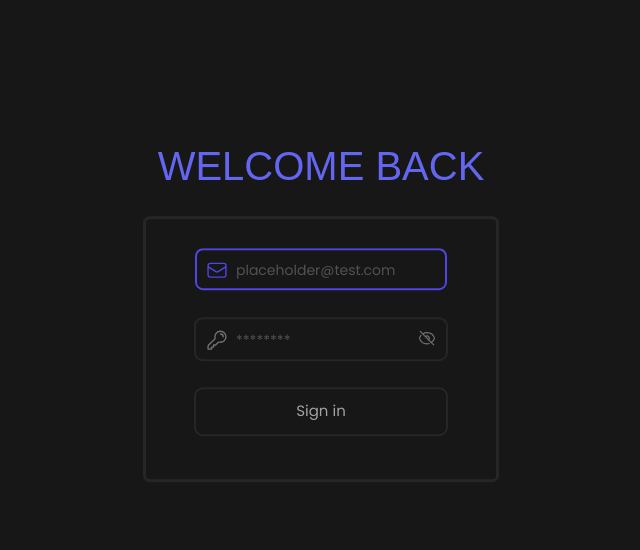
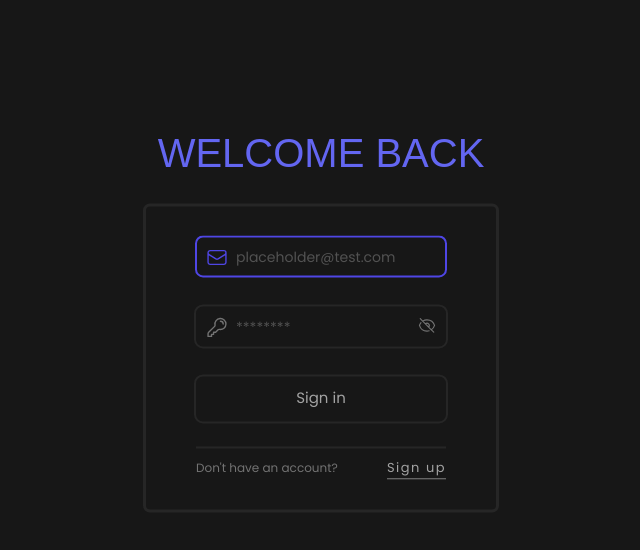
Before and after one commit to fkurusu7/bloggy-ui, a React (Vite) app: page /signin in a window 1280 px wide. Shown: the top 550 px of the page, without its empty margins (319-959 px from the left). Built offline with nearby package versions, Linux system fonts and the light colour scheme; a web font is replaced by a local one.

Commit message:
finish sign up and in functionality

```diff
--- a/src/features/auth/UserAuth.tsx
+++ b/src/features/auth/UserAuth.tsx
@@ -9,7 +9,7 @@ import {
 } from 'react-icons/hi2';
 
 import Button from '../../component/Button';
-import { useNavigate } from 'react-router-dom';
+import { Link, useNavigate } from 'react-router-dom';
 import toast from 'react-hot-toast';
 
 type UserAuthProps = {
@@ -94,8 +94,6 @@ function UserAuth({ type }: UserAuthProps) {
   };
 
   const getFieldError = (fieldName: string): string | undefined => {
-    console.log(fieldName, errors);
-
     return errors.find((error) => error.field === fieldName)?.message;
   };
 
@@ -125,11 +123,12 @@ function UserAuth({ type }: UserAuthProps) {
       });
 
       const jsonData = await response.json();
-      console.log(jsonData);
       if (response.ok) {
         if (type === 'signin') {
-          navigate('/blog');
+          toast.success('Signed in successfully!');
+          navigate('/blog/admin');
         } else {
+          toast.success(`User ${jsonData.data.email} created successfully! Please sign in.`);
           navigate('/signin');
         }
         clearForm();
@@ -240,6 +239,23 @@ function UserAuth({ type }: UserAuthProps) {
               {type === 'signin' ? 'Sign in' : 'Sign up'}
             </Button>
           </div>
+
+          <hr className="divider" />
+          {type === 'signin' ? (
+            <div className="auth__links-container">
+              <p className="auth__links-p">Don't have an account?</p>
+              <Link to="/signup" className="auth__links-link">
+                Sign up
+              </Link>
+            </div>
+          ) : (
+            <div className="auth__links-container">
+              <p className="auth__links-p">Already have an account?</p>
+              <Link to="/signin" className="auth__links-link">
+                Sign in
+              </Link>
+            </div>
+          )}
         </form>
       </div>
     </div>
--- a/src/styles/auth/_auth_layout.scss
+++ b/src/styles/auth/_auth_layout.scss
@@ -45,7 +45,8 @@
   }
 
   &__button-container,
-  &__input-container {
+  &__input-container,
+  &__links-container {
     // border: 1px solid red;
     min-height: 6rem;
     position: relative;
@@ -123,4 +124,27 @@
       }
     }
   }
+
+  &__links {
+    &-container {
+      display: flex;
+      flex-direction: row;
+      justify-content: space-between;
+      min-height: fit-content;
+    }
+    &-p {
+      color: var(--color-grey-400);
+      font-size: 1.2rem;
+    }
+
+    &-link {
+      &:link,
+      &:visited {
+        border-bottom: 1px solid currentColor;
+        color: var(--color-grey-500);
+        font-size: 1.3rem;
+        letter-spacing: 0.15rem;
+      }
+    }
+  }
 }
--- a/src/styles/base/_base.scss
+++ b/src/styles/base/_base.scss
@@ -41,3 +41,8 @@ input {
     gap: 1.6rem;
   }
 }
+
+.divider {
+  width: 100%;
+  border: 0.5px solid var(--color-grey-100);
+}
```
